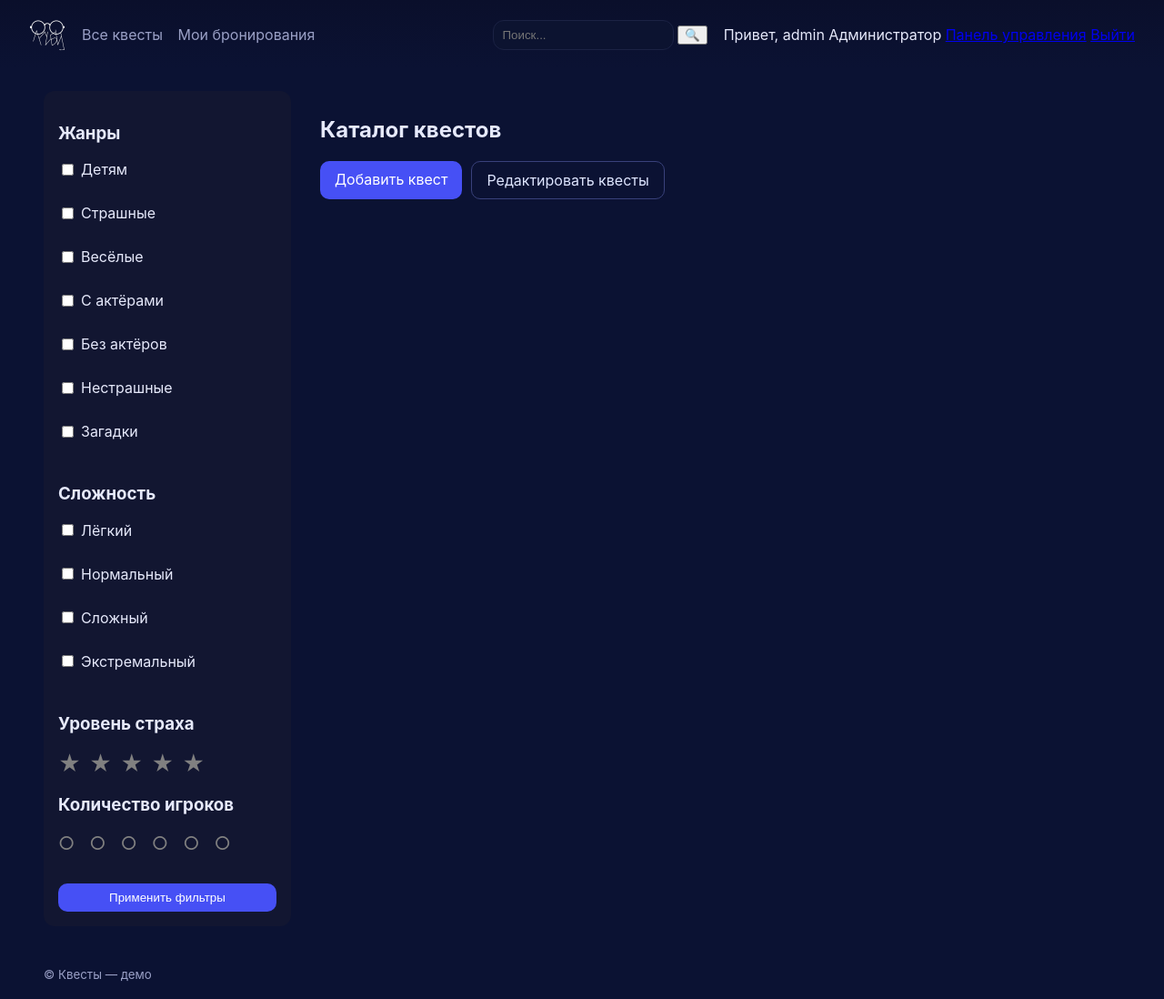
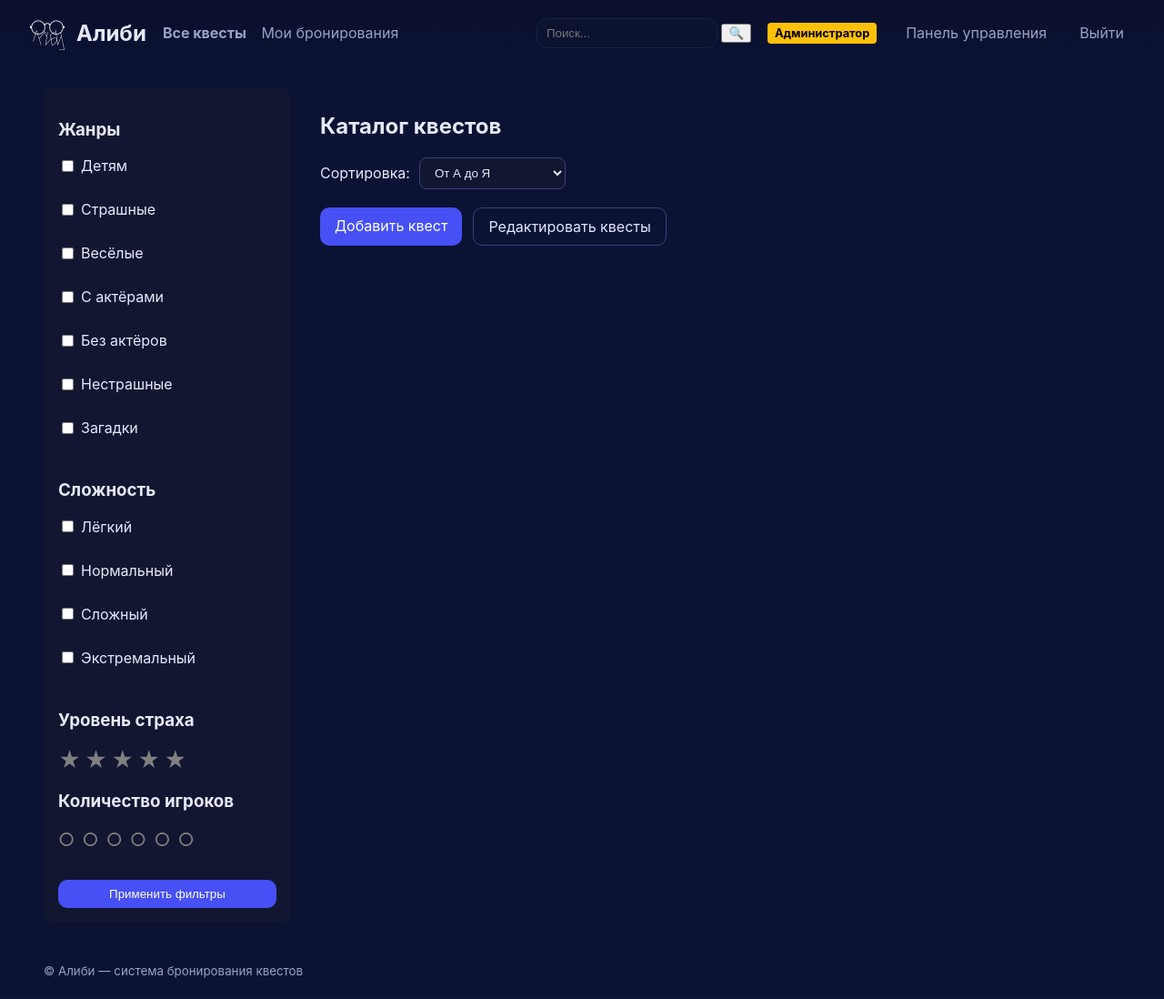
Before and after one commit to IchIr0k/Quest_app, a FastAPI app: page / in a window 1280 px wide. Shown: the whole page at 91% size. After the commit the page ends 1075 px from the top, so only its background shows below. Run offline with FastAPI, Linux system fonts and the light colour scheme; the visitor is signed in with stand-in values (Sample User, id 1); some libraries are stand-ins or nearby versions.

Commit message:
обнова

```diff
--- a/database.py
+++ b/database.py
@@ -2,9 +2,9 @@ from sqlalchemy import create_engine
 from sqlalchemy.ext.declarative import declarative_base
 from sqlalchemy.orm import sessionmaker
 
-# Данные для подключения (настрой их под свою БД)
+# Данные для подключения
 POSTGRES_USER = "postgres"
-POSTGRES_PASSWORD = "oma11037"        # укажи реальный пароль
+POSTGRES_PASSWORD = "1234"
 POSTGRES_DB = "Quest_site"
 POSTGRES_HOST = "localhost"
 POSTGRES_PORT = "5432"
--- a/main.py
+++ b/main.py
@@ -72,7 +72,8 @@ def save_upload(file: UploadFile) -> str:
 # --- Маршруты ---
 @app.get("/", response_class=HTMLResponse)
 def index(request: Request, q: Optional[str] = None, genre: Optional[str] = None,
-          difficulty: Optional[str] = None, skip: int = 0, db: Session = Depends(get_db)):
+          difficulty: Optional[str] = None, sort: Optional[str] = None,
+          skip: int = 0, db: Session = Depends(get_db)):
     filters = {}
     if q:
         filters["q"] = q
@@ -80,6 +81,9 @@ def index(request: Request, q: Optional[str] = None, genre: Optional[str] = None
         filters["genre"] = genre
     if difficulty:
         filters["difficulty"] = difficulty
+    if sort:
+        filters["sort"] = sort
+
     quests = crud.get_quests(db, skip=skip, limit=6, filters=filters)
     try:
         user = get_current_user(request, db)
@@ -136,6 +140,7 @@ def get_available_slots(quest_id: int, date: str, db: Session = Depends(get_db))
     """API для получения занятых слотов"""
     booked_slots = crud.get_booked_slots_for_date(db, quest_id, date)
     return JSONResponse(booked_slots)
+
 
 
 @app.post("/book")
@@ -267,6 +272,7 @@ def add_post(request: Request,
              difficulty: str = Form(""),
              fear_level: int = Form(0),
              players: int = Form(1),
+             price: int = Form(2000),  # Добавлено
              image: Optional[UploadFile] = File(None),
              db: Session = Depends(get_db),
              user=Depends(require_admin)):
@@ -274,7 +280,6 @@ def add_post(request: Request,
     if image and image.filename:
         image_path = save_upload(image)
 
-    # Объединяем жанры через запятую
     genre_str = ", ".join(genres)
 
     new_quest = models.Quest(
@@ -284,6 +289,7 @@ def add_post(request: Request,
         difficulty=difficulty,
         fear_level=fear_level,
         players=players,
+        price=price,  # Добавлено
         image_path=image_path
     )
 
@@ -310,6 +316,7 @@ def edit_post(request: Request, quest_id: int,
               difficulty: str = Form(""),
               fear_level: int = Form(0),
               players: int = Form(1),
+              price: int = Form(2000),  # Добавлено
               image: Optional[UploadFile] = File(None),
               db: Session = Depends(get_db),
               user=Depends(require_admin)):
@@ -324,6 +331,7 @@ def edit_post(request: Request, quest_id: int,
     quest.difficulty = difficulty
     quest.fear_level = fear_level
     quest.players = players
+    quest.price = price  # Добавлено
 
     # Обновляем изображение если загружено новое
     if image and image.filename:
--- a/static/app.js
+++ b/static/app.js
@@ -102,37 +102,13 @@ document.addEventListener("DOMContentLoaded", function() {
     });
   });
 
-  // Бронирование
-  const bookingForm = document.getElementById("booking-form");
-  if (bookingForm) {
-    const slotButtons = bookingForm.querySelectorAll(".slot");
-    const timeslotInput = document.getElementById("timeslot-input");
-
-    slotButtons.forEach(btn => {
-      btn.addEventListener("click", () => {
-        slotButtons.forEach(b => b.classList.remove("selected"));
-        btn.classList.add("selected");
-        timeslotInput.value = btn.textContent.trim();
-      });
-    });
-
-    bookingForm.addEventListener("submit", async (e) => {
-      e.preventDefault();
-      const fd = new FormData(bookingForm);
-      const res = await fetch("/book", { method: "POST", body: fd });
-      const resultDiv = document.getElementById("booking-result");
-      if (!resultDiv) return;
-
-      if (res.ok) {
-        const data = await res.json();
-        resultDiv.textContent = data.message;
-        resultDiv.style.color = "lightgreen";
-      } else {
-        let data;
-        try { data = await res.json(); } catch(_) { data = {}; }
-        resultDiv.textContent = data.message || "Ошибка бронирования";
-        resultDiv.style.color = "lightpink";
-      }
+  // Сортировка
+  const sortSelect = document.getElementById('sort-select');
+  if (sortSelect) {
+    sortSelect.addEventListener('change', function() {
+      const url = new URL(window.location);
+      url.searchParams.set('sort', this.value);
+      window.location.href = url.toString();
     });
   }
 
--- a/static/styles.css
+++ b/static/styles.css
@@ -9,7 +9,8 @@
 
 body{font-family:Inter, system-ui, Arial, sans-serif; background:var(--bg); color:#e6e9fb; margin:0; padding:0;}
 .topbar{display:flex;align-items:center;gap:18px;padding:16px 32px;background:linear-gradient(180deg,#0a0f2b,#0b1233);}
-.topbar .logo{font-weight:700;}
+.topbar .logo{font-weight:700; display: flex; align-items: center; gap: 12px;}
+.site-title {font-weight: 700; font-size: 1.5em;}
 .topbar nav a{color:var(--muted); margin-right:12px; text-decoration:none;}
 .topbar .search{margin-left:auto;}
 .topbar input{background:#0c1330;border:1px solid #1b2244;padding:8px 10px;border-radius:12px;color:#dfe6ff;}
@@ -39,6 +40,7 @@ body{font-family:Inter, system-ui, Arial, sans-serif; background:var(--bg); colo
 .thumb img{width:100px;height:70px;object-fit:cover;border-radius:6px}
 .admin-form input, .admin-form textarea, .auth-form input{width:100%;padding:8px;border-radius:8px;border:1px solid #1b2244;background:#0b1330;color:#e6e9fb;margin-top:6px;margin-bottom:12px}
 .alert{background:#3b2432;padding:10px;border-radius:8px;color:#ffc6c6;margin-bottom:8px}
+
 /* Стили для звезд рейтинга */
 .stars {
   display: flex;
@@ -88,6 +90,7 @@ body{font-family:Inter, system-ui, Arial, sans-serif; background:var(--bg); colo
   display: flex;
   gap: 12px;
   flex-wrap: wrap;
+  margin-bottom: 20px;
 }
 
 .admin-controls .btn {
@@ -105,3 +108,58 @@ body{font-family:Inter, system-ui, Arial, sans-serif; background:var(--bg); colo
   margin-bottom: 8px;
   cursor: pointer;
 }
+
+/* Стили для сортировки */
+.sort-container {
+  margin-bottom: 20px;
+  display: flex;
+  align-items: center;
+  gap: 10px;
+}
+
+.sort-select {
+  background: var(--panel);
+  border: 1px solid #39417b;
+  color: #e6e9fb;
+  padding: 8px 12px;
+  border-radius: 8px;
+  cursor: pointer;
+}
+
+/* Стили для цены */
+.price {
+  color: var(--accent);
+  font-weight: bold;
+  margin: 8px 0;
+  font-size: 1.1em;
+}
+
+/* Бейдж администратора */
+.admin-badge {
+  background: #ffc107;
+  color: #000;
+  padding: 4px 8px;
+  border-radius: 4px;
+  font-size: 0.8em;
+  font-weight: bold;
+  margin-right: 8px;
+}
+
+/* Улучшенные стили для навигации пользователя */
+.user-nav {
+  display: flex;
+  align-items: center;
+  gap: 12px;
+}
+
+.user-nav a {
+  color: var(--muted);
+  text-decoration: none;
+  padding: 6px 12px;
+  border-radius: 6px;
+  transition: background 0.2s;
+}
+
+.user-nav a:hover {
+  background: rgba(255,255,255,0.1);
+}
--- a/templates/_quest_cards.html
+++ b/templates/_quest_cards.html
@@ -8,6 +8,7 @@
       {% endif %}
       <h4>{{ q.title }}</h4>
       <p class="meta">{{ q.genre }} • {{ q.difficulty }} • {{ q.players }} чел.</p>
+      <p class="price">{{ q.price }} руб.</p>
       <p class="desc">{{ q.description[:120] }}{% if q.description|length > 120 %}...{% endif %}</p>
       <div class="card-actions">
         <a class="btn" href="/quest/{{ q.id }}">Просмотр</a>
--- a/templates/add_quest.html
+++ b/templates/add_quest.html
@@ -37,6 +37,10 @@
 
     <label>Максимальное количество игроков<br>
       <input type="number" name="players" min="1" max="6" value="4" required>
+    </label>
+
+    <label>Цена (руб.)<br>
+      <input type="number" name="price" min="0" step="100" value="{% if quest %}{{ quest.price }}{% else %}2000{% endif %}" required>
     </label>
 
     <label>Изображение<br>
--- a/templates/base.html
+++ b/templates/base.html
@@ -11,9 +11,10 @@
   <header class="topbar">
     <div class="logo">
       <img src="/static/images/logo.png" alt="Квесты" style="height: 40px;">
+      <span class="site-title">Алиби</span>
     </div>
     <nav>
-      <a href="/">Все квесты</a>
+      <a href="/"><strong>Все квесты</strong></a>
       {% if user %}
         <a href="/my-bookings">Мои бронирования</a>
       {% endif %}
@@ -26,10 +27,11 @@
     </div>
     <div class="user-nav">
       {% if user %}
-        <span>Привет, {{ user.username }}</span>
         {% if user.is_admin %}
           <span class="admin-badge">Администратор</span>
           <a href="/admin">Панель управления</a>
+        {% else %}
+          <span>{{ user.username }}</span>
         {% endif %}
         <a href="/logout">Выйти</a>
       {% else %}
@@ -44,7 +46,7 @@
   </main>
 
   <footer class="footer">
-    <small>© Квесты — демо</small>
+    <small>© Алиби — система бронирования квестов</small>
   </footer>
 </body>
 </html>
--- a/templates/edit_quest.html
+++ b/templates/edit_quest.html
@@ -37,6 +37,10 @@
 
         <label>Максимальное количество игроков<br>
             <input type="number" name="players" min="1" max="6" value="{{ quest.players }}" required>
+        </label>
+
+        <label>Цена (руб.)<br>
+          <input type="number" name="price" min="0" step="100" value="{% if quest %}{{ quest.price }}{% else %}2000{% endif %}" required>
         </label>
 
         <label>Текущее изображение:<br>
--- a/templates/index.html
+++ b/templates/index.html
@@ -49,9 +49,22 @@
   <main class="main-col">
     <h2>Каталог квестов</h2>
 
+    <!-- Сортировка -->
+    <div class="sort-container">
+      <label for="sort-select">Сортировка:</label>
+      <select id="sort-select" name="sort" class="sort-select">
+        <option value="title_asc" {% if request.query_params.get('sort') == 'title_asc' %}selected{% endif %}>От А до Я</option>
+        <option value="title_desc" {% if request.query_params.get('sort') == 'title_desc' %}selected{% endif %}>От Я до А</option>
+        <option value="newest" {% if request.query_params.get('sort') == 'newest' %}selected{% endif %}>Сначала новые</option>
+        <option value="oldest" {% if request.query_params.get('sort') == 'oldest' %}selected{% endif %}>Сначала старые</option>
+        <option value="price_low" {% if request.query_params.get('sort') == 'price_low' %}selected{% endif %}>Сначала дешевые</option>
+        <option value="price_high" {% if request.query_params.get('sort') == 'price_high' %}selected{% endif %}>Сначала дорогие</option>
+      </select>
+    </div>
+
     <!-- Кнопки управления (только для админа) -->
     {% if user and user.is_admin %}
-    <div class="admin-controls" style="margin-bottom: 20px;">
+    <div class="admin-controls">
       <a href="/admin/add" class="btn">Добавить квест</a>
       <a href="/admin" class="btn outline">Редактировать квесты</a>
     </div>
@@ -137,28 +150,16 @@ document.addEventListener('DOMContentLoaded', function() {
             window.location.href = "/?" + params.toString();
         });
     }
+
+    // Сортировка
+    const sortSelect = document.getElementById('sort-select');
+    if (sortSelect) {
+        sortSelect.addEventListener('change', function() {
+            const url = new URL(window.location);
+            url.searchParams.set('sort', this.value);
+            window.location.href = url.toString();
+        });
+    }
 });
 </script>
-
-<style>
-.stars span {
-    font-size: 24px;
-    cursor: pointer;
-    margin-right: 5px;
-    color: gray;
-}
-
-.players-selector span {
-    font-size: 20px;
-    cursor: pointer;
-    margin-right: 8px;
-    color: gray;
-}
-
-.admin-controls {
-    display: flex;
-    gap: 10px;
-    margin-bottom: 20px;
-}
-</style>
 {% endblock %}
```
Also changed, not shown: crud.py (+19 -0 lines), migrate.py (added, +49 -0 lines), models.py (+5 -2 lines).
